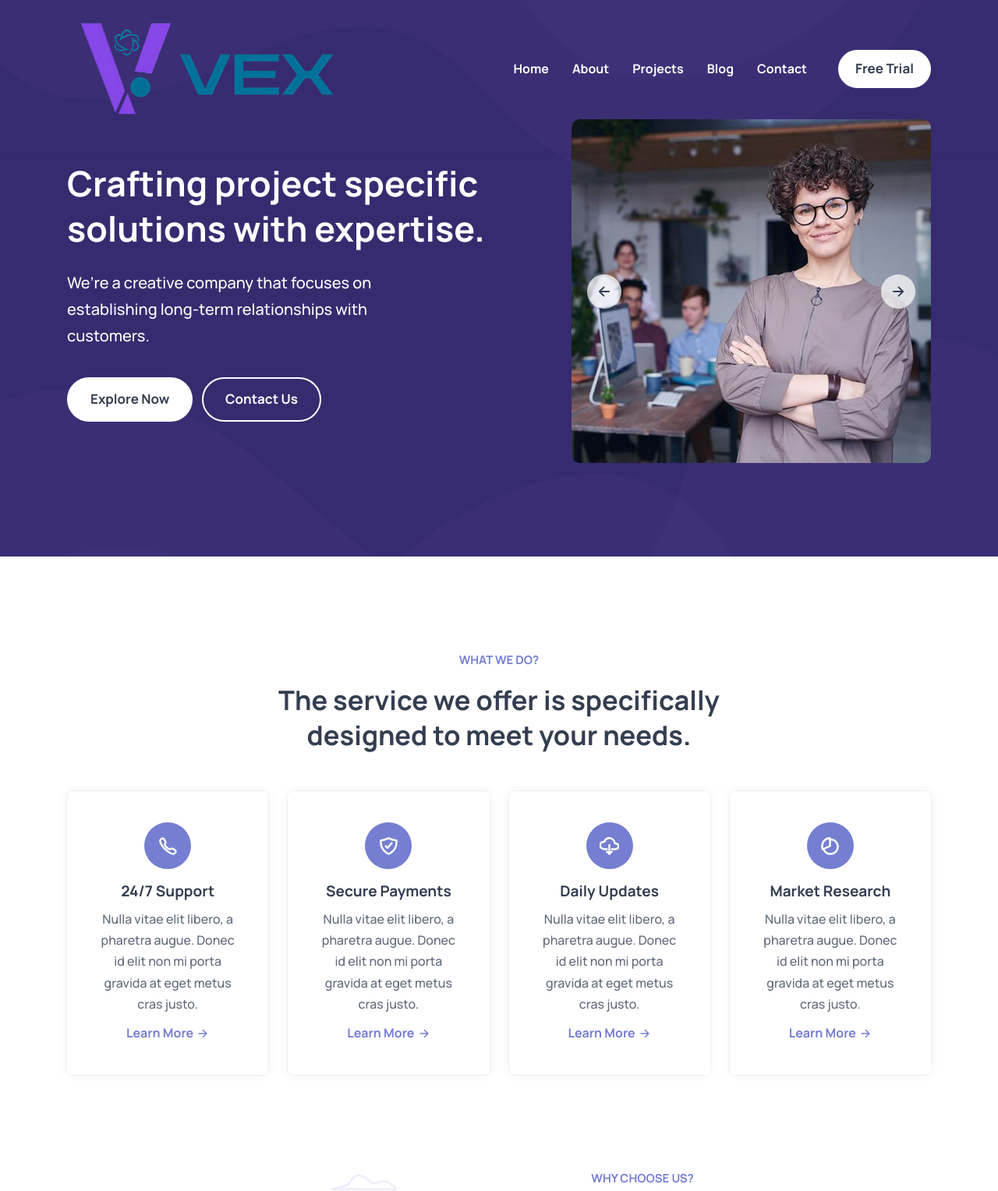
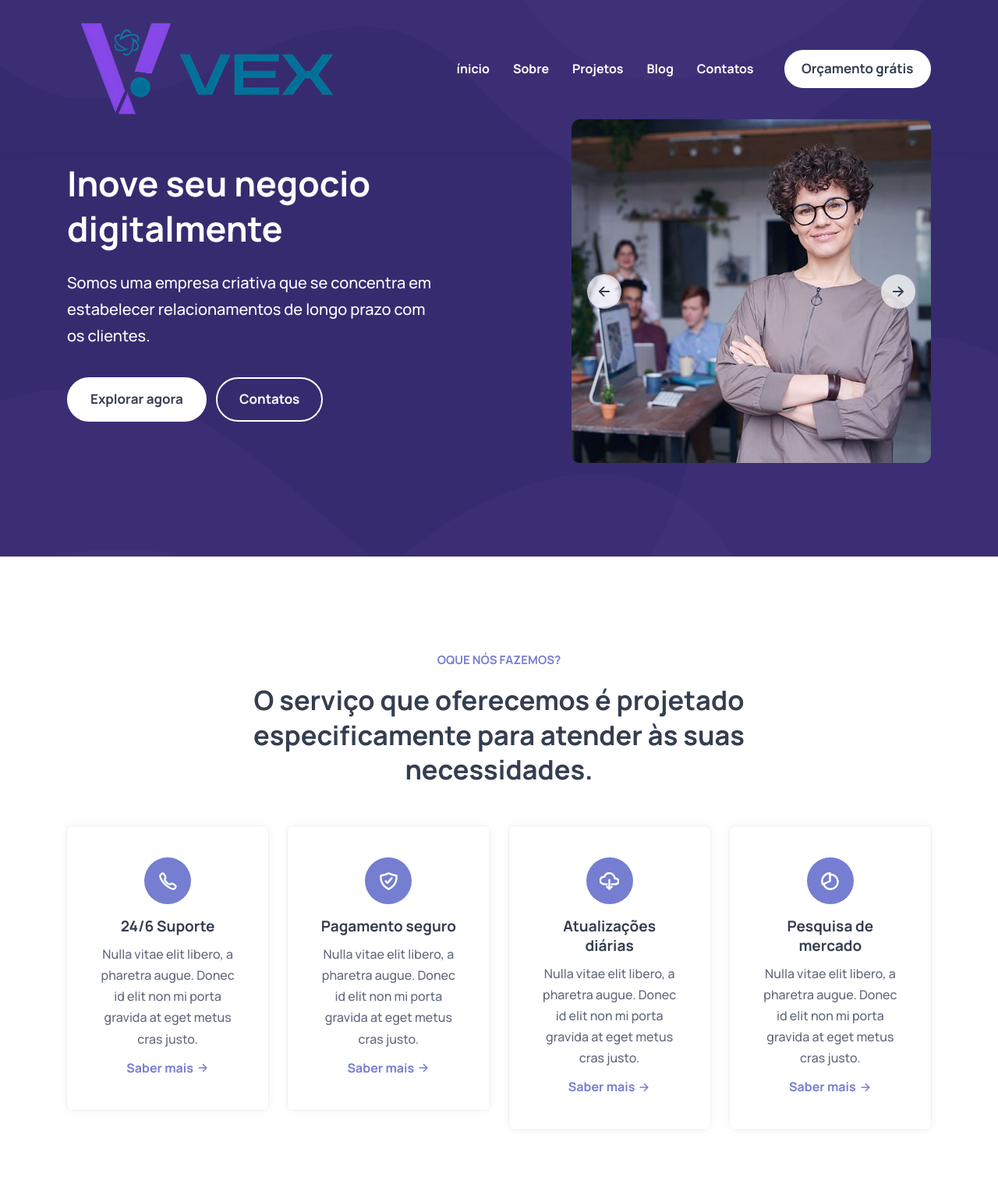
Before and after one commit to IsaacJunior66/VEX, a plain HTML site: page index.html in a window 1280 px wide. Shown: the part 17-1545 px from the top of the page at 78% size. Drawn offline with nearby package versions, Linux system fonts and the light colour scheme.

Commit message:
update text website

```diff
--- a/assets/css/style.css
+++ b/assets/css/style.css
@@ -303,6 +303,10 @@ body.nav-active { overflow: hidden; }
 .header .logo-light,
 .header.active .logo-dark { display: block; }
 
+.logo-dark {
+  width: 20rem;
+}
+
 #logo-vex {
   width: 40rem;
 }
@@ -403,7 +407,10 @@ body.nav-active { overflow: hidden; }
   gap: 70px;
 }
 
-.hero-title { color: var(--white); }
+.hero-title { color: var(--white);
+
+}
+
 
 .hero-text {
   font-size: var(--fs-5);
--- a/index.html
+++ b/index.html
@@ -52,7 +52,7 @@
       <a href="#" class="logo">
         <img src="./assets/images/logo.png" width="74" height="24" alt="Adex home" class="logo-light" id="logo-vex">
 
-        <img src="./assets/images/logo-dark.svg" width="74" height="24" alt="Adex home" class="logo-dark">
+        <img src="./assets/images/logo.png" width="74" height="24" alt="Adex home" class="logo-dark">
       </a>
 
       <nav class="navbar" data-navbar>
@@ -70,15 +70,15 @@
         <ul class="navbar-list">
 
           <li>
-            <a href="#" class="navbar-link">Home</a>
+            <a href="#" class="navbar-link">ínicio</a>
           </li>
 
           <li>
-            <a href="#" class="navbar-link">About</a>
+            <a href="#" class="navbar-link">Sobre</a>
           </li>
 
           <li>
-            <a href="#" class="navbar-link">Projects</a>
+            <a href="#" class="navbar-link">Projetos</a>
           </li>
 
           <li>
@@ -86,15 +86,15 @@
           </li>
 
           <li>
-            <a href="#" class="navbar-link">Contact</a>
+            <a href="#" class="navbar-link">Contatos</a>
           </li>
 
         </ul>
 
         <div class="wrapper">
-          <a href="mailto:info@email.com" class="contact-link">info@email.com</a>
+          <a href="mailto:info@email.com" class="contact-link">vex.digital.company@gmail.com</a>
 
-          <a href="tel:001234567890" class="contact-link">00 (123) 456 78 90</a>
+          <a href="tel:001234567890" class="contact-link">(34) 99712-8798</a>
         </div>
 
         <ul class="social-list">
@@ -133,7 +133,7 @@
 
       </nav>
 
-      <a href="#" class="btn btn-primary">Free Trial</a>
+      <a href="#" class="btn btn-primary">Orçamento grátis</a>
 
       <button class="nav-open-btn" aria-label="open menu" data-nav-toggler>
         <ion-icon name="menu-outline" aria-hidden="true"></ion-icon>
@@ -161,17 +161,17 @@
 
           <div class="hero-content">
 
-            <h1 class="h1 hero-title">Crafting project specific solutions with expertise.</h1>
+            <h1 class="h1 hero-title">Inove seu negocio digitalmente</h1>
 
             <p class="hero-text">
-              We’re a creative company that focuses on establishing long-term relationships with customers.
+             Somos uma empresa criativa que se concentra em estabelecer relacionamentos de longo prazo com os clientes.
             </p>
 
             <div class="btn-wrapper">
 
-              <a href="#" class="btn btn-primary">Explore Now</a>
+              <a href="#" class="btn btn-primary">Explorar agora</a>
 
-              <a href="#" class="btn btn-outline">Contact Us</a>
+              <a href="#" class="btn btn-outline">Contatos</a>
 
             </div>
 
@@ -240,10 +240,10 @@
       <section class="section service" aria-labelledby="service-label">
         <div class="container">
 
-          <p class="section-subtitle" id="service-label">What We Do?</p>
+          <p class="section-subtitle" id="service-label">Oque nós fazemos?</p>
 
           <h2 class="h2 section-title">
-            The service we offer is specifically designed to meet your needs.
+            O serviço que oferecemos é projetado especificamente para atender às suas necessidades.
           </h2>
 
           <ul class="grid-list">
@@ -255,7 +255,7 @@
                   <ion-icon name="call-outline" aria-hidden="true"></ion-icon>
                 </div>
 
-                <h3 class="h4 card-title">24/7 Support</h3>
+                <h3 class="h4 card-title">24/6 Suporte</h3>
 
                 <p class="card-text">
                   Nulla vitae elit libero, a pharetra augue. Donec id elit non mi porta gravida at eget metus cras
@@ -263,7 +263,7 @@
                 </p>
 
                 <a href="#" class="btn-text">
-                  <span class="span">Learn More</span>
+                  <span class="span">Saber mais</span>
 
                   <ion-icon name="arrow-forward-outline" aria-hidden="true"></ion-icon>
                 </a>
@@ -278,7 +278,7 @@
                   <ion-icon name="shield-checkmark-outline" aria-hidden="true"></ion-icon>
                 </div>
 
-                <h3 class="h4 card-title">Secure Payments</h3>
+                <h3 class="h4 card-title">Pagamento seguro</h3>
 
                 <p class="card-text">
                   Nulla vitae elit libero, a pharetra augue. Donec id elit non mi porta gravida at eget metus cras
@@ -286,7 +286,7 @@
                 </p>
 
                 <a href="#" class="btn-text">
-                  <span class="span">Learn More</span>
+                  <span class="span">Saber mais</span>
 
                   <ion-icon name="arrow-forward-outline" aria-hidden="true"></ion-icon>
                 </a>
@@ -301,7 +301,7 @@
                   <ion-icon name="cloud-download-outline" aria-hidden="true"></ion-icon>
                 </div>
 
-                <h3 class="h4 card-title">Daily Updates</h3>
+                <h3 class="h4 card-title">Atualizações diárias</h3>
 
                 <p class="card-text">
                   Nulla vitae elit libero, a pharetra augue. Donec id elit non mi porta gravida at eget metus cras
@@ -309,7 +309,7 @@
                 </p>
 
                 <a href="#" class="btn-text">
-                  <span class="span">Learn More</span>
+                  <span class="span">Saber mais</span>
 
                   <ion-icon name="arrow-forward-outline" aria-hidden="true"></ion-icon>
                 </a>
@@ -324,7 +324,7 @@
                   <ion-icon name="pie-chart-outline" aria-hidden="true"></ion-icon>
                 </div>
 
-                <h3 class="h4 card-title">Market Research</h3>
+                <h3 class="h4 card-title">Pesquisa de mercado</h3>
 
                 <p class="card-text">
                   Nulla vitae elit libero, a pharetra augue. Donec id elit non mi porta gravida at eget metus cras
@@ -332,7 +332,7 @@
                 </p>
 
                 <a href="#" class="btn-text">
-                  <span class="span">Learn More</span>
+                  <span class="span">Saber mais</span>
 
                   <ion-icon name="arrow-forward-outline" aria-hidden="true"></ion-icon>
                 </a>
@@ -363,10 +363,11 @@
 
           <div class="about-content">
 
-            <p class="section-subtitle" id="about-label">Why Choose Us?</p>
+            <p class="section-subtitle" id="about-label">
+              Porque escolher-nos?</p>
 
             <h2 class="h2 section-title">
-              We bring solutions to make life easier for our clients.
+              Trazemos soluções para facilitar a vida dos nossos clientes.
             </h2>
 
             <ul>
@@ -378,7 +379,7 @@
                     <button class="accordion-btn" data-accordion-btn>
                       <ion-icon name="chevron-down-outline" aria-hidden="true" class="down"></ion-icon>
 
-                      <spna class="span h5">Professional Design</spna>
+                      <span class="span h5">Design Profissional</span>
                     </button>
                   </h3>
 
@@ -398,7 +399,7 @@
                     <button class="accordion-btn" data-accordion-btn>
                       <ion-icon name="chevron-down-outline" aria-hidden="true" class="down"></ion-icon>
 
-                      <spna class="span h5">Top-Notch Support</spna>
+                      <span class="span h5">Suporte de alto nível</span>
                     </button>
                   </h3>
 
@@ -418,7 +419,7 @@
                     <button class="accordion-btn" data-accordion-btn>
                       <ion-icon name="chevron-down-outline" aria-hidden="true" class="down"></ion-icon>
 
-                      <spna class="span h5">Exclusive Assets</spna>
+                      <span class="span h5">Ativos Exclusivos</span>
                     </button>
                   </h3>
 
@@ -593,10 +594,10 @@
       <section class="section project" aria-labelledby="project-label">
         <div class="container">
 
-          <p class="section-subtitle" id="project-label">Case Studies</p>
+          <p class="section-subtitle" id="project-label">Projetos</p>
 
           <h2 class="h2 section-title">
-            Check out some of our awesome projects with creative ideas and great design.
+            Confira alguns de nossos projetos incríveis com ideias criativas e excelente design.
           </h2>
 
           <ul class="grid-list">
```
